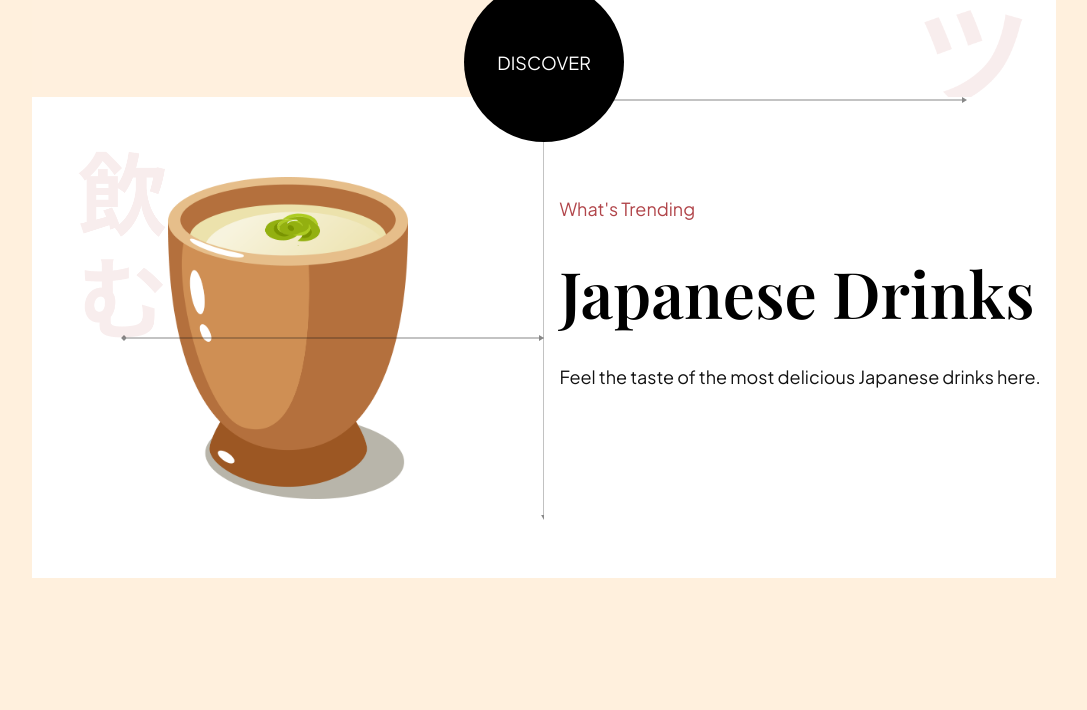
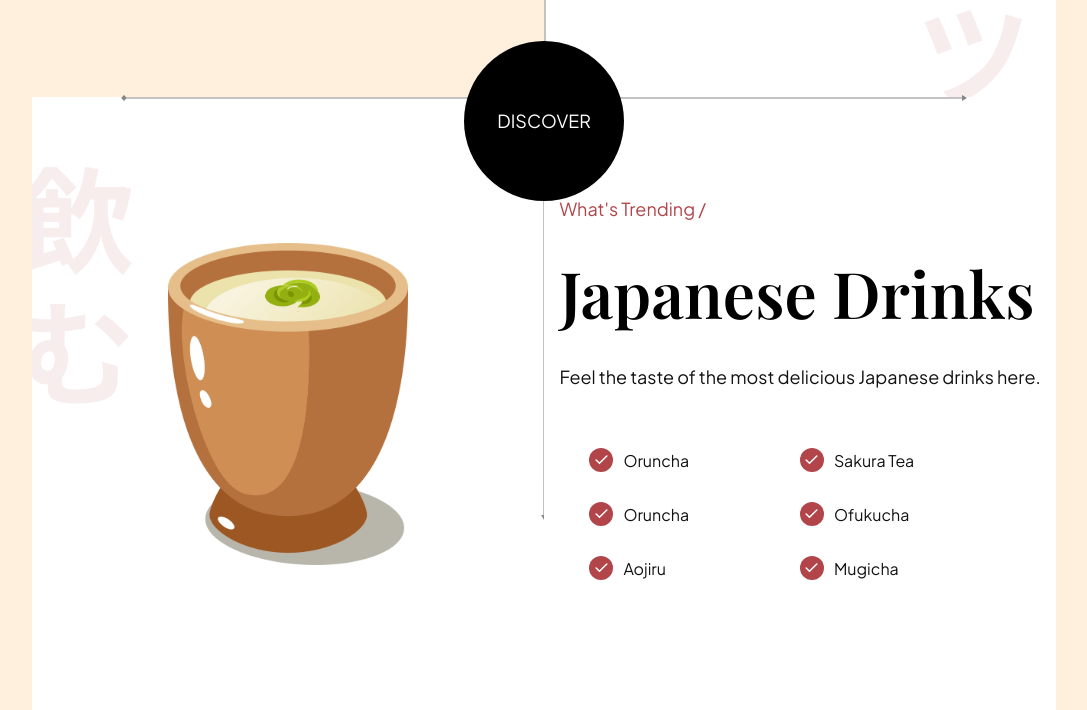
Before and after one commit to Akinstee/Tyrestaurant, a plain HTML site: page index.html in a window 1280 px wide. Shown: the part 3269-3979 px from the top of the page, without its empty margins (96-1183 px from the left). Before the commit the page ends 3847 px from the top, so only its background shows below. Drawn offline with nearby package versions, Linux system fonts and the light colour scheme.

Commit message:
Food-Section

```diff
--- a/index.html
+++ b/index.html
@@ -603,8 +603,8 @@
           <img src="assets/sushi-5.png" alt="" width="240px" />
           <img
             src="assets/arrow-vertical.svg"
-            alt=""
-            style="position: absolute; left: -2.5px; bottom: 0%"
+            alt="arrow"
+            style="position: absolute; left: -2.5px; bottom: 0px"
           />
         </div>
       </div>
@@ -648,7 +648,7 @@
           <img
             src="assets/arrow-horizontal.svg"
             alt=""
-            style="position: absolute; right: -2.5px; right: 0%"
+            style="position: absolute; top: -2.5px; right: 0%"
           />
         </div>
         <div
@@ -664,7 +664,7 @@
           <img
             src="assets/arrow-horizontal.svg"
             alt=""
-            style="position: absolute; right: -2.5px; left: 0%"
+            style="position: absolute; top: -2.5px; left: 0%"
           />
           <div
             style="
@@ -673,7 +673,7 @@
               font-size: 18px;
             "
           >
-            What's Trending
+            What's Trending /
           </div>
           <div
             style="
@@ -701,9 +701,40 @@
               color: #121212;
               font-family: 'Plus Jakarta Sans';
             "
-          ></div>
+          >
+            <div style="display: grid; grid-gap: 30px">
+              <div class="food-item-checkmark-item">
+                <div class="food-item-checkmark"></div>
+                <div>Oruncha</div>
+              </div>
+              <div class="food-item-checkmark-item">
+                <div class="food-item-checkmark"></div>
+                <div>Oruncha</div>
+              </div>
+              <div class="food-item-checkmark-item">
+                <div class="food-item-checkmark"></div>
+                <div>Aojiru</div>
+              </div>
+            </div>
+            <div style="display: grid; grid-gap: 30px">
+              <div class="food-item-checkmark-item">
+                <div class="food-item-checkmark"></div>
+                <div>Sakura Tea</div>
+              </div>
+              <div class="food-item-checkmark-item">
+                <div class="food-item-checkmark"></div>
+                <div>Ofukucha</div>
+              </div>
+              <div class="food-item-checkmark-item">
+                <div class="food-item-checkmark"></div>
+                <div>Mugicha</div>
+              </div>
+            </div>
+          </div>
         </div>
       </div>
     </div>
+
+    <!--Services-->
   </body>
 </html>
```
